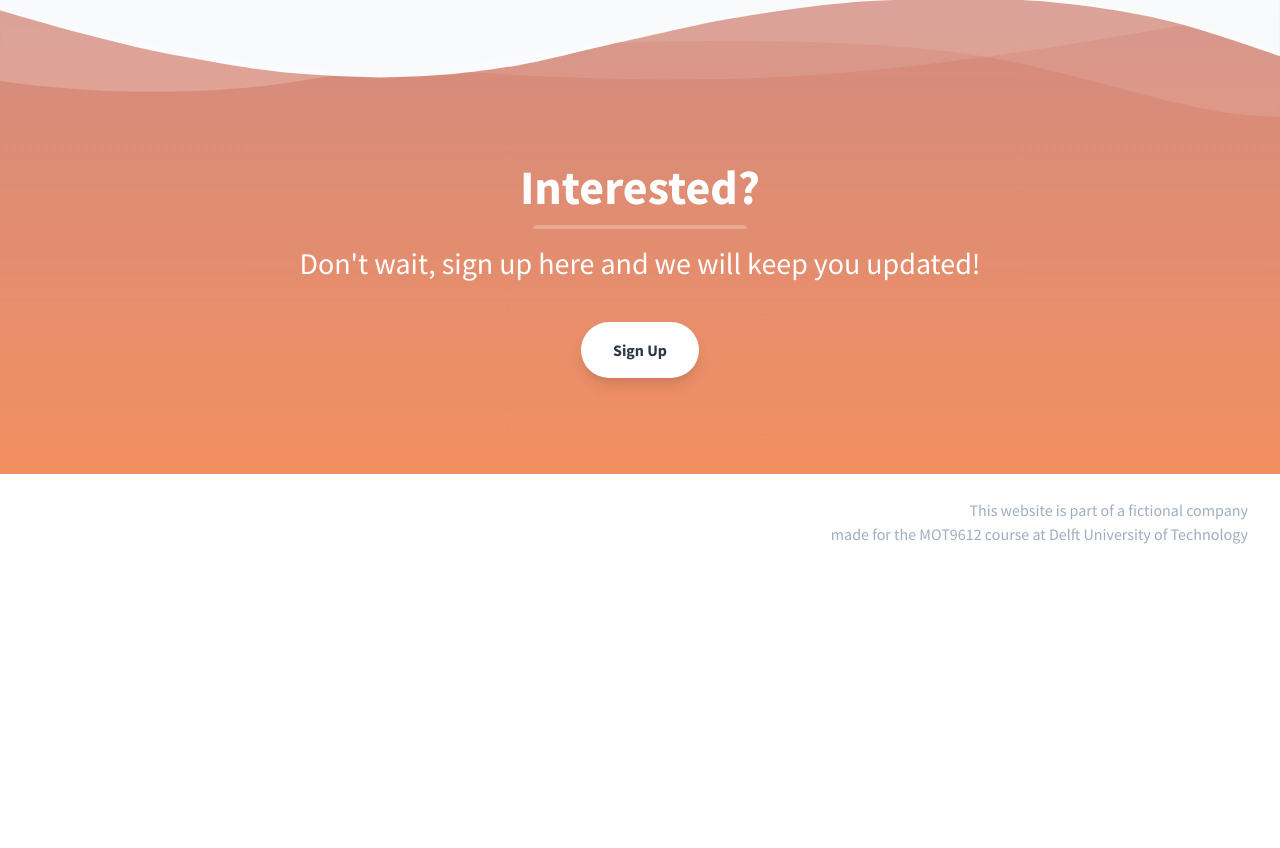
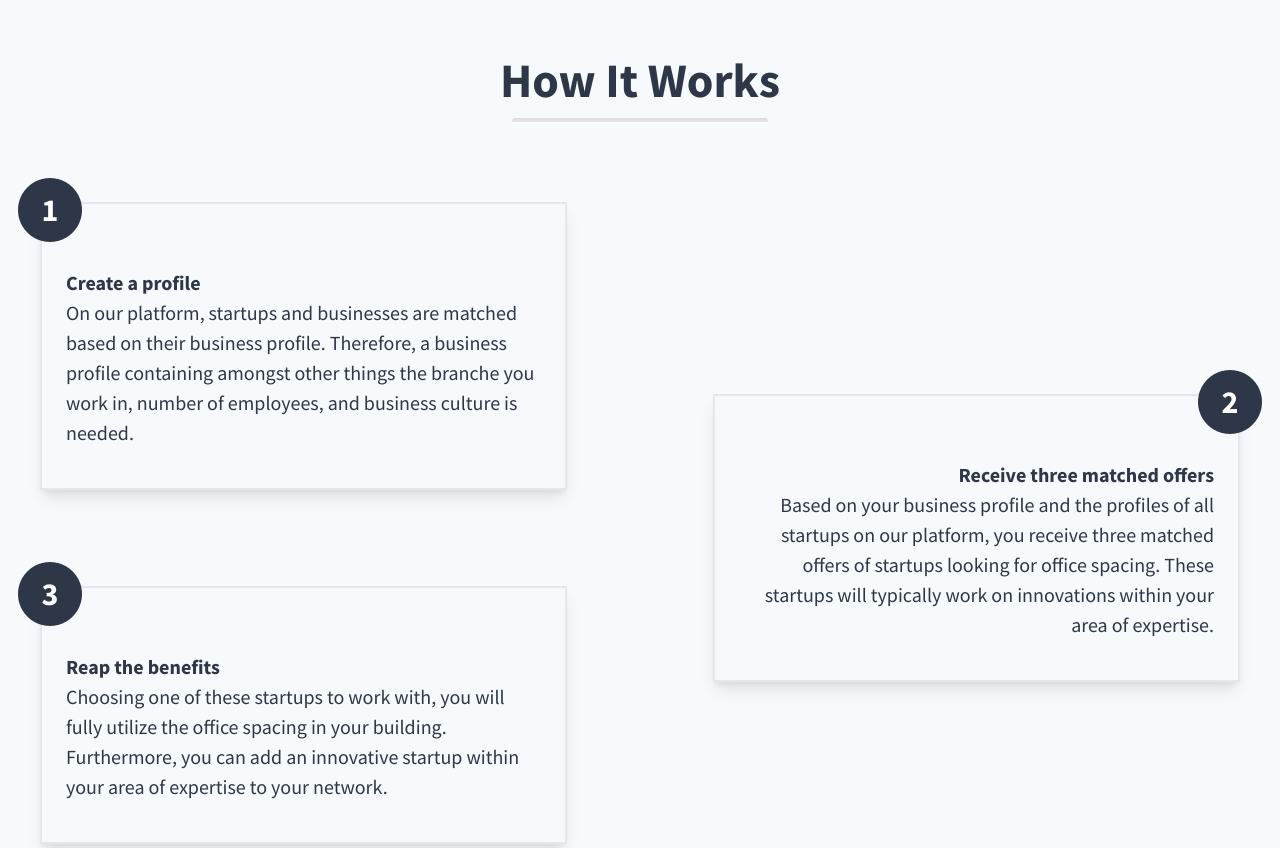
Before and after one commit to bobluppes/takeaseat, a plain HTML site: page startup.html in a window 1280 px wide. Shown: the part 1557-2405 px from the top of the page. Before the commit the page ends 2157 px from the top, so only its background shows below. Drawn offline with nearby package versions, Linux system fonts and the light colour scheme.

Commit message:
Flowchart setup for startup

```diff
--- a/startup.html
+++ b/startup.html
@@ -203,6 +203,82 @@
 </section>
 
 
+<section class="bg-gray-100 py-8">
+	<div class="container mx-auto px-2 pt-4 pb-12 text-gray-800">
+
+		<h1 class="w-full my-2 text-5xl font-bold leading-tight text-center text-gray-800">How It Works</h1>
+		<div class="w-full mb-4">
+			<div class="h-1 mx-auto gradient w-64 opacity-25 my-0 py-0 rounded-t"></div>
+		</div>
+
+		<div class="flex flex-wrap mt-20">
+			<div class="w-full">
+				<div class="w-full md:w-5/12 my-5 md:my-0 md:ml-8 border-2 shadow-lg py-10">
+
+					<span class="fa-stack fa-2x" style="margin-top:-6rem;margin-left:-2rem;">
+						<span class="fa fa-circle fa-stack-2x"></span>
+						<strong class="fa-stack-1x fa-inverse">
+							1
+						</strong>
+					</span>
+
+					<div class="w-full font-bold text-xl text-gray-800 px-6">
+						Create a profile
+					</div>
+					<p class="w-full text-xl text-gray-800 px-6">
+						On our platform, startups and businesses are matched based on their business profile. Therefore,
+						a business profile containing amongst other things the branche you work in, number of employees,
+						and business culture is needed.
+					</p>
+				</div>
+			</div>
+			<div class="w-full">
+				<div
+					class="w-full md:w-5/12 my-5 md:my-0 md:-mt-24 md:mr-8 ml-auto border-2 shadow-lg py-10 text-right">
+
+					<span class="fa-stack fa-2x" style="margin-top:-6rem;margin-right:-2rem;">
+						<span class="fa fa-circle fa-stack-2x"></span>
+						<strong class="fa-stack-1x fa-inverse">
+							2
+						</strong>
+					</span>
+
+					<div class="w-full font-bold text-xl text-gray-800 px-6 text-right">
+						Receive three matched offers
+					</div>
+					<p class="w-full text-xl text-gray-800 px-6">
+						Based on your business profile and the profiles of all startups on our platform, you receive
+						three matched offers of startups looking for office spacing. These startups will typically work
+						on innovations within your area of expertise.
+					</p>
+				</div>
+			</div>
+			<div class="w-full">
+				<div class="w-full md:w-5/12 my-5 md:my-0 md:-mt-24 md:ml-8 border-2 shadow-lg py-10">
+
+					<span class="fa-stack fa-2x" style="margin-top:-6rem;margin-left:-2rem;">
+						<span class="fa fa-circle fa-stack-2x"></span>
+						<strong class="fa-stack-1x fa-inverse">
+							3
+						</strong>
+					</span>
+
+					<div class="w-full font-bold text-xl text-gray-800 px-6">
+						Reap the benefits
+					</div>
+					<p class="w-full text-xl text-gray-800 px-6">
+						Choosing one of these startups to work with, you will fully utilize the office spacing in your
+						building. Furthermore, you can add an innovative startup within your area of expertise to your
+						network.
+					</p>
+				</div>
+			</div>
+		</div>
+
+	</div>
+</section>
+
+
 
 <!-- Change the colour #f8fafc to match the previous section colour -->
 <svg class="wave-top" viewBox="0 0 1439 147" version="1.1" xmlns="http://www.w3.org/2000/svg" xmlns:xlink="http://www.w3.org/1999/xlink">
```
Also changed, not shown: business.html (+0 -5 lines).
